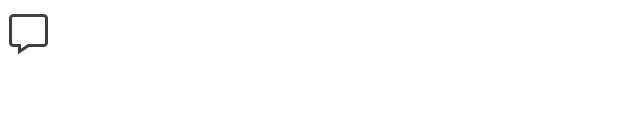
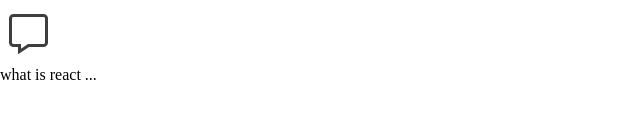
Before and after one commit to Saroyann/Gemini-Clone, a React (Vite) app: page / in a window 1280 px wide. Shown: the part 162-300 px from the top of the page, without its empty margins (0-640 px from the left). Built offline with nearby package versions, Linux system fonts and the light colour scheme.

Commit message:
initial commit

```diff
--- a/src/components/sidebar/Sidebar.jsx
+++ b/src/components/sidebar/Sidebar.jsx
@@ -18,6 +18,7 @@ const Sidebar = () => {
                     <p className="recent-title">Recent</p>
                     <div className="recent-entry">
                         <img src={assets.message_icon} />
+                        <p>what is react ...</p>
                     </div>
                 </div>
             </div>
```
